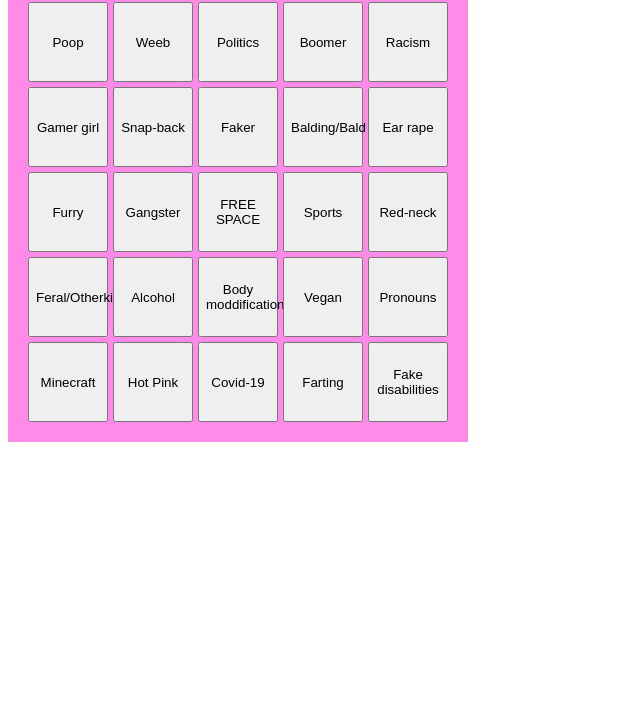
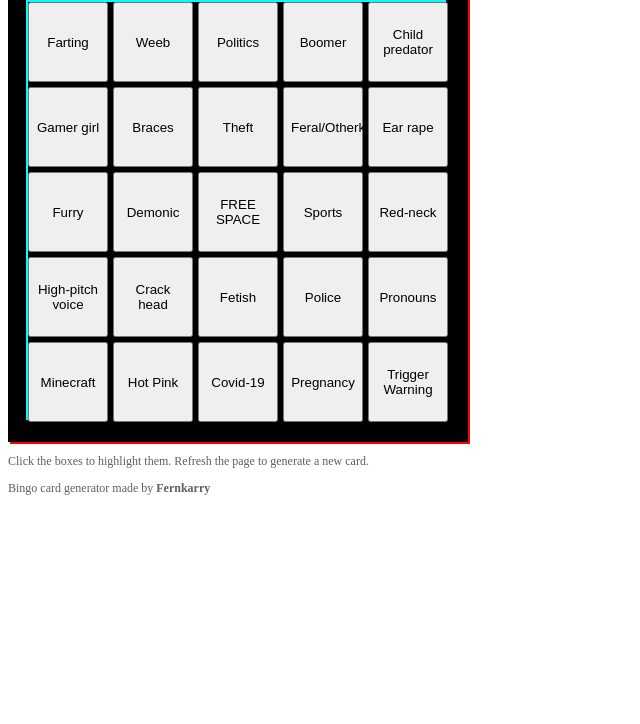
Before and after one commit to Averageman2003/TikTok-Bingo, a plain HTML site: page bingo_generator.html in a window 1280 px wide. Shown: the part 76-800 px from the top of the page, without its empty margins (0-640 px from the left). Drawn offline with Linux system fonts and the light colour scheme.

Commit message:
Redesign

```diff
--- a/index.html
+++ b/bingo_generator.html
@@ -5,27 +5,23 @@
     <meta charset="utf-8">
     <style>
       .container {
-        background: #ff8ae8;
+        background: black;
         display: inline-block;
-        border: 20px solid #ff8ae8;
+        box-shadow: 2px 2px red;
+        border: 20px solid black;
       }
 
       .grid {
         display: grid;
+        box-shadow: -2px -2px cyan;
         grid-template-columns: repeat(5, 80px);
         grid-template-rows: repeat(5, 80px);
         grid-gap: 5px;
       }
 
-      .cell {
-         /* center the cell content */
-        justify-content: center;
-        align-items: center;
-        display: flex;
-        font-family: Arial;
-        font-size: 24;
-        font-weight: bold;
-        background: white;
+      .text {
+        color: #5f5f5f;
+        font-size: 12px;
       }
 
       .head {
@@ -37,7 +33,7 @@
         font-size: 30px;
         font-weight: bold;
         color: White;
-        background: #ff8ae8;
+        background: black;
       }
     </style>
   </head>
@@ -49,6 +45,8 @@
 
       </div>
     </div>
+    <p class="text">Click the boxes to highlight them. Refresh the page to generate a new card.</p>
+    <p class="text">Bingo card generator made by <b>Fernkarry</b></p>
   </body>
   <script src="js/main.js"></script>
 </html>
--- a/js/main.js
+++ b/js/main.js
@@ -1,3 +1,4 @@
+//List of all possible items that can appear on the card
 const list =
 ["Furry",
 "Fur-suit",
@@ -42,10 +43,12 @@
 "Obese",
 "Under 13",
 "Diaper",
-"Faker",
+"Lying",
 "Theft",
 "Abuse",
 "Death",
+"Maid outfit",
+"Bullying",
 "Prune face",
 "Crack head",
 "Alcohol",
@@ -81,6 +84,7 @@
 "Minecraft",
 "Roblox",];
 
+//creates buttons
 function AddItem(title) {
   var btn = document.createElement("BUTTON");
   btn.innerHTML = title;
@@ -90,7 +94,7 @@
   })
 }
 
-
+//generates a randomized list of items for the new card
 function GenerateList() {
   let templist = list;
   let newlist = [];
@@ -105,7 +109,6 @@
       }
     }
   }
-
   for (let i = 0; i < newlist.length; i++) {
     AddItem(newlist[i]);
   }
```
